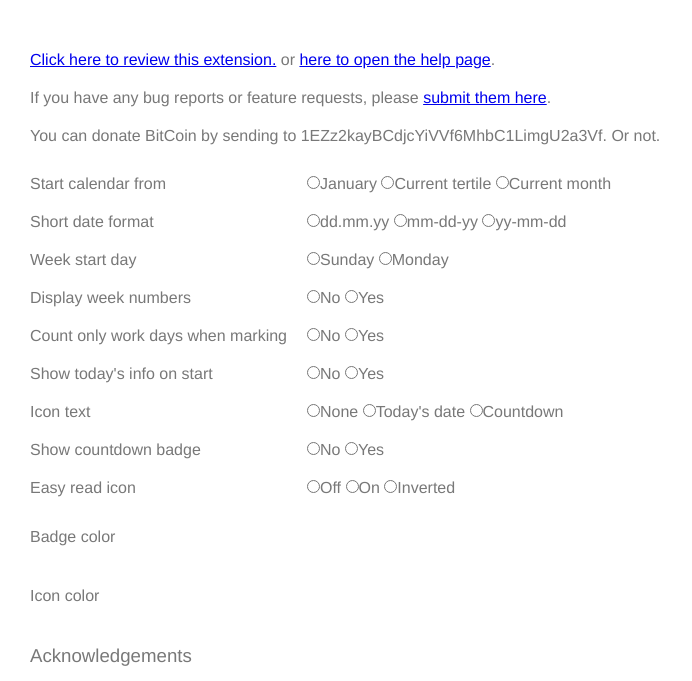
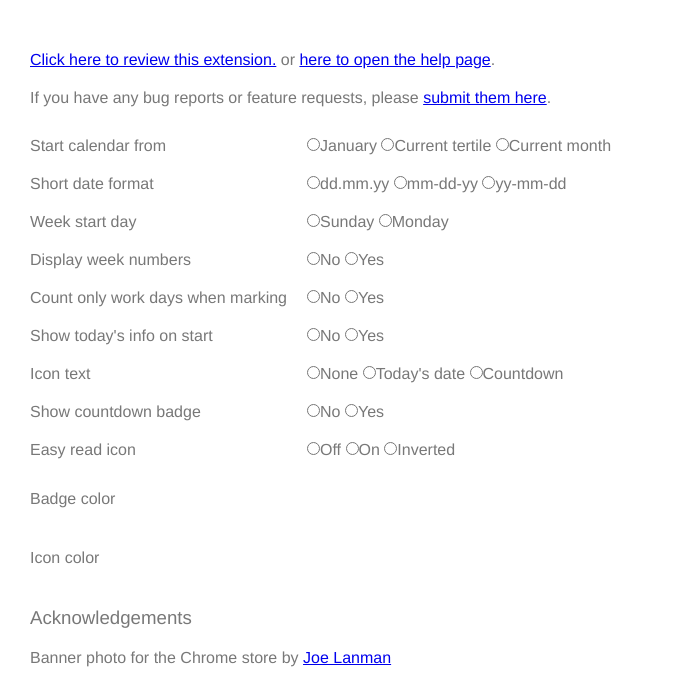
Before and after one commit to bestselfco/Calendar-and-countdown, a browser extension: page src/options.html in a window 1280 px wide. Shown: the part 119-800 px from the top of the page, without its empty margins (0-692 px from the left). Drawn offline with Linux system fonts and the light colour scheme; files that its build step writes are made by us from their sources; a script that the page names is missing; files whose address does not match are found by name.

Commit message:
Removed donation button.

```diff
--- a/src/options.html
+++ b/src/options.html
@@ -21,8 +21,6 @@
 
 
 <p><a href="https://chrome.google.com/webstore/detail/calendar-and-countdown/caplfhpahpkhhckglldpmdmjclabckhc/reviews" target="_blank">Click here to review this extension.</a> or <a href="http://www.kvasbo.no/cc/help.html" target="_blank">here to open the help page</a>. </p><p>If you have any bug reports or feature requests, please <a href="https://chrome.google.com/webstore/support/caplfhpahpkhhckglldpmdmjclabckhc?hl=en" target="_blank">submit them here</a>.</p>
-
-<p>You can donate BitCoin by sending to 1EZz2kayBCdjcYiVVf6MhbC1LimgU2a3Vf. Or not. </p>
 
 <!--<a href="http://www.kiva.org/invitedby/kvasbo" target="_blank">
 	<img src="pics/kivabannerlong.png" width="460" height="60" alt="Kiva - loans that change lives" style="padding:  10px ;border:  1px solid rgb(200,200,200)" border="0" align="bottom" />
```
